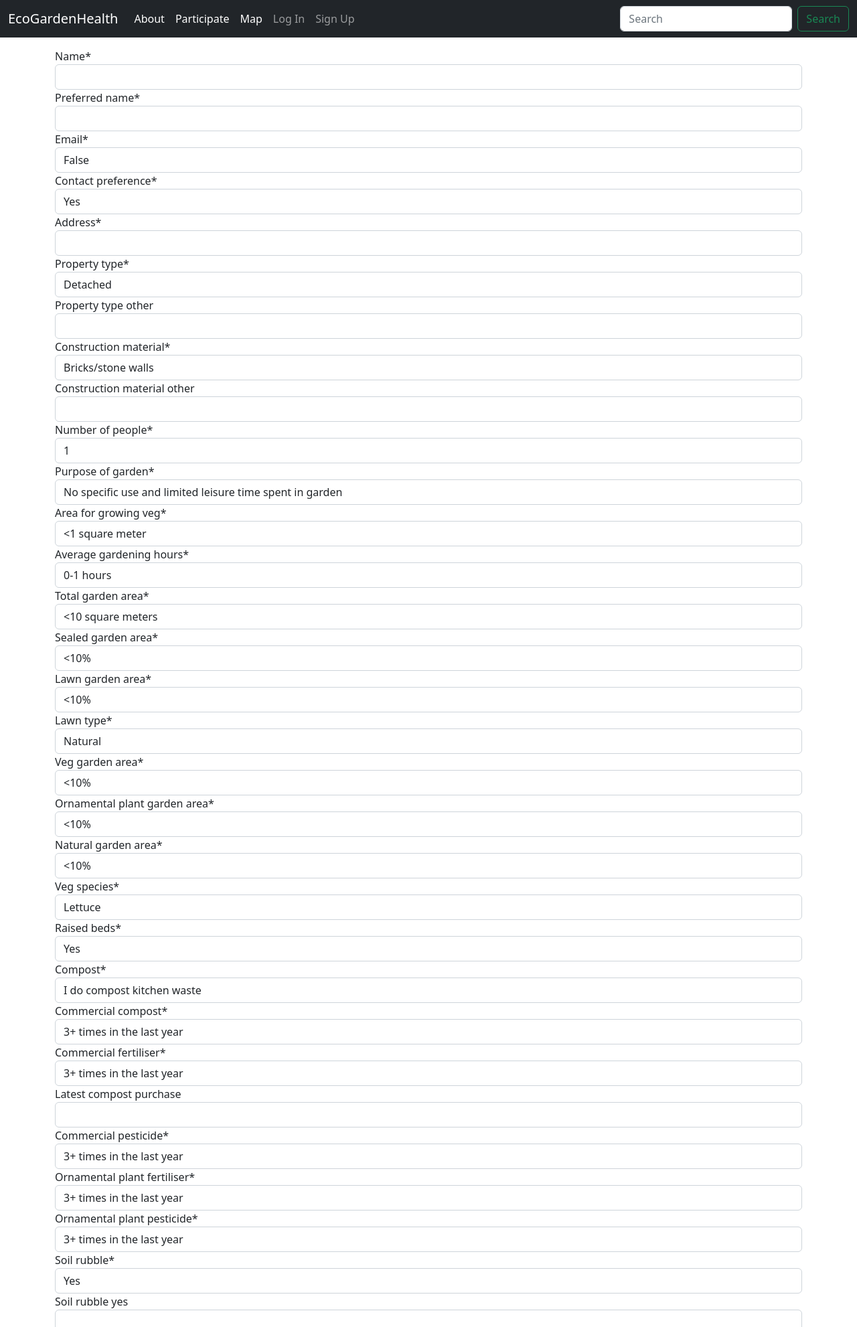
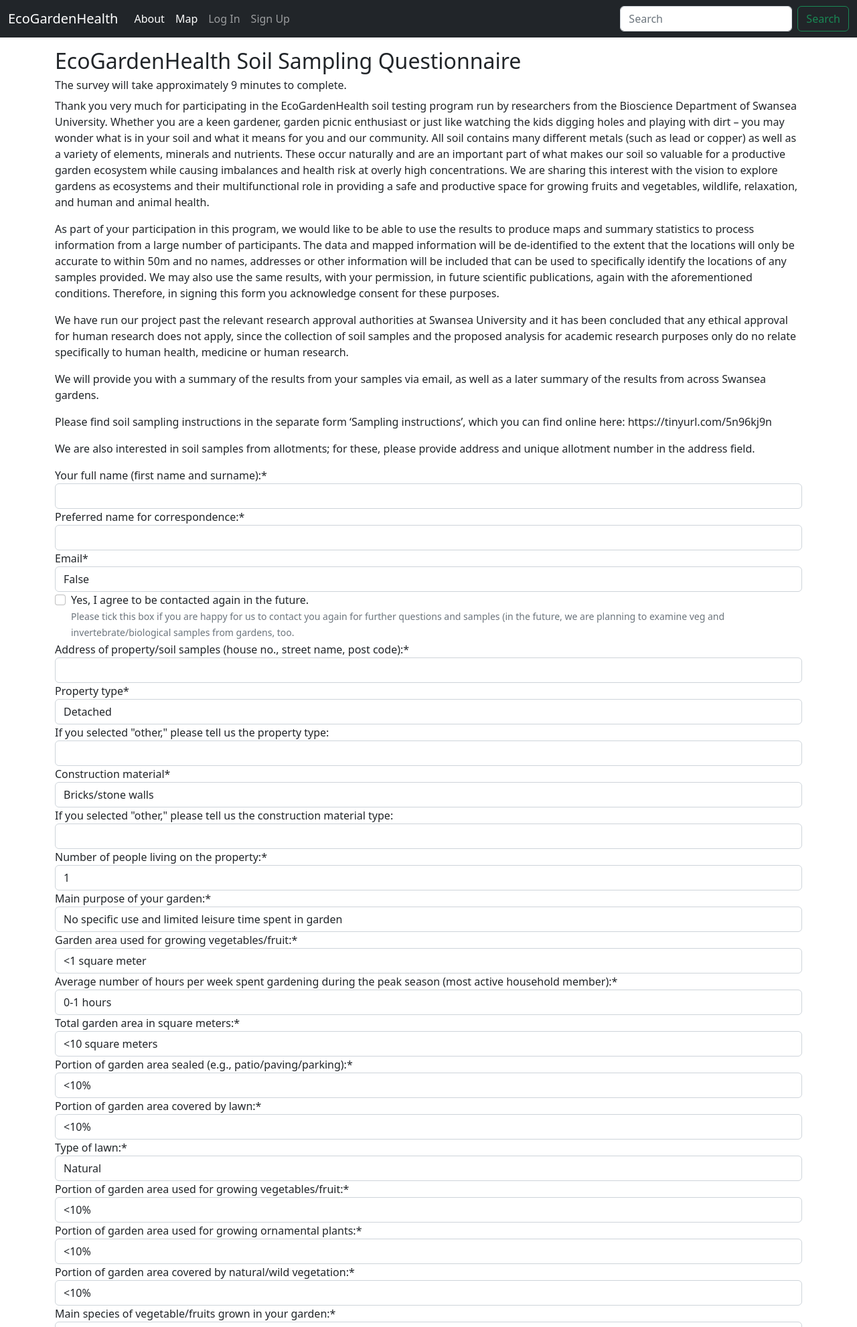
Before and after one commit to allie-codes/dissertation, a Django app: page /participate/ in a window 1280 px wide. Shown: the top 1982 px of the page at 67% size. Run offline with Django 4.2, Linux system fonts and the light colour scheme; some libraries are stand-ins or nearby versions.

Commit message:
participate page work

```diff
--- a/participants/forms.py
+++ b/participants/forms.py
@@ -1,7 +1,67 @@
 from django import forms
 from .models import Participant
+from django.utils.translation import gettext_lazy as _
 
 class ParticipantForm(forms.ModelForm):
     class Meta:
         model = Participant
         fields = '__all__'
+        labels = {
+            'name': _('Your full name (first name and surname):'),
+            'preferred_name': _('Preferred name for correspondence:'),
+            'contact_preference': _('Yes, I agree to be contacted again in the future.'),
+            'address': _('Address of property/soil samples (house no., street name, post code):'),
+            'year_property_built': _('Year property was built (approximate if unknown):'),
+            'property_type_other': _('If you selected "other," please tell us the property type:'),
+            'construction_material_other': _('If you selected "other," please tell us the construction material type:'),
+            'number_of_people': _('Number of people living on the property:'),
+            'purpose_of_garden': _('Main purpose of your garden:'),
+            'area_for_growing_veg': _('Garden area used for growing vegetables/fruit:'),
+            'average_gardening_hours': _('Average number of hours per week spent gardening during the peak season (most active household member):'),
+            'total_garden_area': _('Total garden area in square meters:'),
+            'sealed_garden_area': _('Portion of garden area sealed (e.g., patio/paving/parking):'),
+            'lawn_garden_area': _('Portion of garden area covered by lawn:'),
+            'lawn_type': _('Type of lawn:'),
+            'veg_garden_area': _('Portion of garden area used for growing vegetables/fruit:'),
+            'ornamental_plant_garden_area': _('Portion of garden area used for growing ornamental plants:'),
+            'natural_garden_area': _('Portion of garden area covered by natural/wild vegetation:'),
+            'veg_species': _('Main species of vegetable/fruits grown in your garden:'),
+            'veg_species_other': _('If you selected "other," please tell us the main species of vegetables/fruit grown in your garden:'),
+            'raised_beds': _('If you grow vegetables, are you using raised beds?'),
+            'compost': _('Do you compost your kitchen and garden waste for use in your garden?'),
+            'commercial_compost': _('How often have you used commercial compost/manure in your garden?'),
+            'commerical_fertiliser': _('How often have you used commercial fertiliser for fruit/vegetables?'),
+            'latest_compost_purchase': _('If feasible, provide details of the type and source of your latest compost/manure purchase:'),
+            'commercial_pesticide': _('How often have you used commercial pesticides for fruit/vegetables?'),
+            'ornamental_plant_fertiliser': _('How often have you used commercial fertiliser for ornamental plants?'),
+            'ornamental_plant_pesticide': _('How often have you used commercial pesticides for ornamental plants?'),
+            'soil_rubble': _('Have you ever found building waste/rubble in your soil?'),
+            'soil_rubble_yes': _('If yes, please describe the rubble you found:'),
+            'bird_feeders': _('Do you use bird feeders in your garden?'),
+            'pond': _('Do you have a pond in your garden?'),
+            'house_sparrow': _('Do you see house sparrows in your garden? If yes, how often during the peak season?'),
+            'goldfinch': _('Do you see goldfinches in your garden? If yes, how often during the peak season?'),
+            'robin': _('Do you see robins in your garden? If yes, how often during the peak season?'),
+            'wren': _('Do you see wrens in your garden? If yes, how often during the peak season?'),
+            'domestic_cat': _('Do you see domestic cats in your garden? If yes, how often during the peak season?'),
+            'red_fox': _('Do you see red foxes in your garden? If yes, how often during the peak season?'),
+            'hedgehog': _('Do you see hedgehogs in your garden? If yes, how often during the peak season?'),
+            'slow_worm': _('Do you see slow worms in your garden? If yes, how often during the peak season?'),
+            'frog': _('Do you see frogs or toads in your garden? If yes, how often during the peak season?'),
+            'mole': _('Do you see moles in your garden? If yes, how often during the peak season?'),
+            'house_rat': _('Do you see house rats in your garden? If yes, how often during the peak season?'),
+            'bumblebee': _('Do you see bumblebees in your garden? If yes, how often during the peak season?'),
+            'ladybird': _('Do you see ladybirds in your garden? If yes, how often during the peak season?'),
+            'butterfly': _('Do you see butterflies in your garden? If yes, how often during the peak season?'),
+            'other_notable_wildlife': _('Any other notable animal/wildlife observations in your garden during the last year:'),
+            'sample_1_description': _('Please provide a description of your <b>soil sample #1</b>: label on bag, sample location (front, back most distant to building, veggie patch 1, veggie patch 2), distance to house:'),
+            'sample_2_description': _('Please provide a description of your <b>soil sample #2</b>: label on bag, sample location (front, back most distant to building, veggie patch 1, veggie patch 2), distance to house:'),
+            'sample_3_description': _('Please provide a description of your <b>soil sample #3</b>: label on bag, sample location (front, back most distant to building, veggie patch 1, veggie patch 2), distance to house:'),
+            'sample_4_description': _('Please provide a description of your <b>soil sample #4</b>: label on bag, sample location (front, back most distant to building, veggie patch 1, veggie patch 2), distance to house:'),
+            'sample_5_description': _('Please provide a description of your <b>soil sample #5</b>: label on bag, sample location (front, back most distant to building, veggie patch 1, veggie patch 2), distance to house:'),
+            'agreement': _('I agree to participate in the EcoGardenHealth study.')
+        }
+        help_texts = {
+            'contact_preference': _('</br> Please tick this box if you are happy for us to contact you again for further questions and samples (in the future, we are planning to examine veg and invertebrate/biological samples from gardens, too.'),
+            'agreement': _('<br> Please tick this box to indicate that you agree to participate in the soil testing project.')
+        }
--- a/templates/about.html
+++ b/templates/about.html
@@ -77,7 +77,7 @@
   <div class="container py-4">
     <header class="pb-3 mb-4 border-bottom">
       <a href="/" class="d-flex align-items-center text-dark text-decoration-none">
-        <svg xmlns="http://www.w3.org/2000/svg" width="40" height="32" class="me-2" viewBox="0 0 118 94" role="img"><title>Bootstrap</title><path fill-rule="evenodd" clip-rule="evenodd" d="M24.509 0c-6.733 0-11.715 5.893-11.492 12.284.214 6.14-.064 14.092-2.066 20.577C8.943 39.365 5.547 43.485 0 44.014v5.972c5.547.529 8.943 4.649 10.951 11.153 2.002 6.485 2.28 14.437 2.066 20.577C12.794 88.106 17.776 94 24.51 94H93.5c6.733 0 11.714-5.893 11.491-12.284-.214-6.14.064-14.092 2.066-20.577 2.009-6.504 5.396-10.624 10.943-11.153v-5.972c-5.547-.529-8.934-4.649-10.943-11.153-2.002-6.484-2.28-14.437-2.066-20.577C105.214 5.894 100.233 0 93.5 0H24.508zM80 57.863C80 66.663 73.436 72 62.543 72H44a2 2 0 01-2-2V24a2 2 0 012-2h18.437c9.083 0 15.044 4.92 15.044 12.474 0 5.302-4.01 10.049-9.119 10.88v.277C75.317 46.394 80 51.21 80 57.863zM60.521 28.34H49.948v14.934h8.905c6.884 0 10.68-2.772 10.68-7.727 0-4.643-3.264-7.207-9.012-7.207zM49.948 49.2v16.458H60.91c7.167 0 10.964-2.876 10.964-8.281 0-5.406-3.903-8.178-11.425-8.178H49.948z" fill="currentColor"></path></svg>
+        <svg xmlns="static\images\logo.jpg" width="40" height="32" class="me-2" viewBox="0 0 118 94" role="img"><title>Bootstrap</title><path fill-rule="evenodd" clip-rule="evenodd" d="M24.509 0c-6.733 0-11.715 5.893-11.492 12.284.214 6.14-.064 14.092-2.066 20.577C8.943 39.365 5.547 43.485 0 44.014v5.972c5.547.529 8.943 4.649 10.951 11.153 2.002 6.485 2.28 14.437 2.066 20.577C12.794 88.106 17.776 94 24.51 94H93.5c6.733 0 11.714-5.893 11.491-12.284-.214-6.14.064-14.092 2.066-20.577 2.009-6.504 5.396-10.624 10.943-11.153v-5.972c-5.547-.529-8.934-4.649-10.943-11.153-2.002-6.484-2.28-14.437-2.066-20.577C105.214 5.894 100.233 0 93.5 0H24.508zM80 57.863C80 66.663 73.436 72 62.543 72H44a2 2 0 01-2-2V24a2 2 0 012-2h18.437c9.083 0 15.044 4.92 15.044 12.474 0 5.302-4.01 10.049-9.119 10.88v.277C75.317 46.394 80 51.21 80 57.863zM60.521 28.34H49.948v14.934h8.905c6.884 0 10.68-2.772 10.68-7.727 0-4.643-3.264-7.207-9.012-7.207zM49.948 49.2v16.458H60.91c7.167 0 10.964-2.876 10.964-8.281 0-5.406-3.903-8.178-11.425-8.178H49.948z" fill="currentColor"></path></svg>
         <span class="fs-4">About Us</span>
       </a>
     </header>
--- a/templates/base.html
+++ b/templates/base.html
@@ -29,12 +29,12 @@
                   <a class="nav-link active" aria-current="page" href="{% url 'about' %}">About</a>
                 </li>
                 <li class="nav-item">
-                  <a class="nav-link active" aria-current="page" href="{% url 'participate' %}">Participate</a>
-                </li>
-                <li class="nav-item">
                   <a class="nav-link active" aria-current="page" href="{% url 'map' %}">Map</a>
                 </li>
                 {% if user.is_authenticated %}
+                  <li class="nav-item">
+                    <a class="nav-link"  href="{% url 'participate' %}">Participate</a>
+                  </li>
                   <li class="nav-item">
                     <a class="nav-link" href="{% url 'dashboard' %}">Dashboard</a>
                   </li>
--- a/templates/participate.html
+++ b/templates/participate.html
@@ -5,9 +5,19 @@
 
 
 {% block content %}
+<h2>EcoGardenHealth Soil Sampling Questionnaire</h2>
+<h6>The survey will take approximately 9 minutes to complete.</h6>
+<div>
+    <p>Thank you very much for participating in the EcoGardenHealth soil testing program run by researchers from the Bioscience Department of Swansea University. Whether you are a keen gardener, garden picnic enthusiast or just like watching the kids digging holes and playing with dirt – you may wonder what is in your soil and what it means for you and our community. All soil contains many different metals (such as lead or copper) as well as a variety of elements, minerals and nutrients. These occur naturally and are an important part of what makes our soil so valuable for a productive garden ecosystem while causing imbalances and health risk at overly high concentrations. We are sharing this interest with the vision to explore gardens as ecosystems and their multifunctional role in providing a safe and productive space for growing fruits and vegetables, wildlife, relaxation, and human and animal health.</p>
+    <p>As part of your participation in this program, we would like to be able to use the results to produce maps and summary statistics to process information from a large number of participants. The data and mapped information will be de-identified to the extent that the locations will only be accurate to within 50m and no names, addresses or other information will be included that can be used to specifically identify the locations of any samples provided. We may also use the same results, with your permission, in future scientific publications, again with the aforementioned conditions. Therefore, in signing this form you acknowledge consent for these purposes.</p>
+    <p>We have run our project past the relevant research approval authorities at Swansea University and it has been concluded that any ethical approval for human research does not apply, since the collection of soil samples and the proposed analysis for academic research purposes only do no relate specifically to human health, medicine or human research.</p>
+    <p>We will provide you with a summary of the results from your samples via email, as well as a later summary of the results from across Swansea gardens.</p>
+    <p>Please find soil sampling instructions in the separate form ‘Sampling instructions’, which you can find online here: https://tinyurl.com/5n96kj9n</p>
+    <p>We are also interested in soil samples from allotments; for these, please provide address and unique allotment number in the address field.</p>
+</div>
 <form method="post">
     {% csrf_token %}
     {{ form|crispy }}
-    <button type="submit">Submit</button>
+    <button class="btn btn-success" type="submit">Submit</button>
 </form>
 {% endblock content %}
```
Also changed, not shown: participants/models.py (+9 -7 lines), participants/migrations/0004_participant_veg_species_other_and_more.py (added), static/images/logo.jpg (added).
